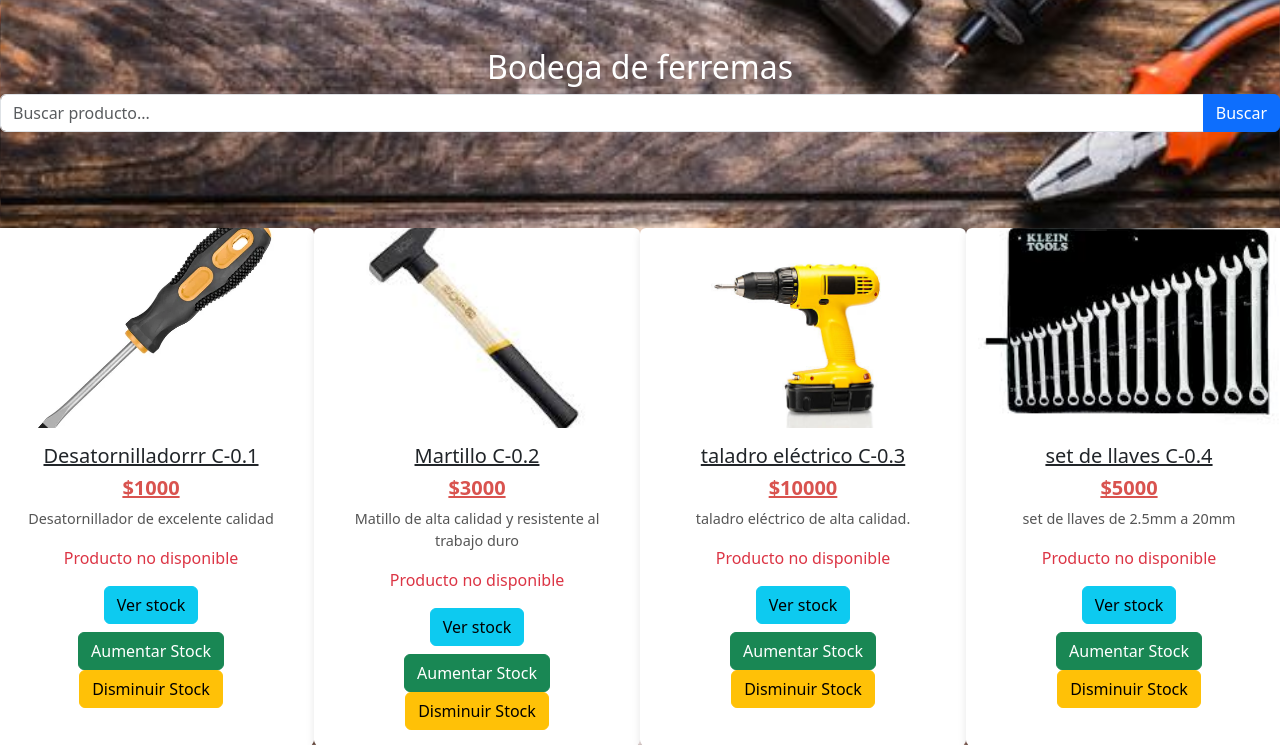
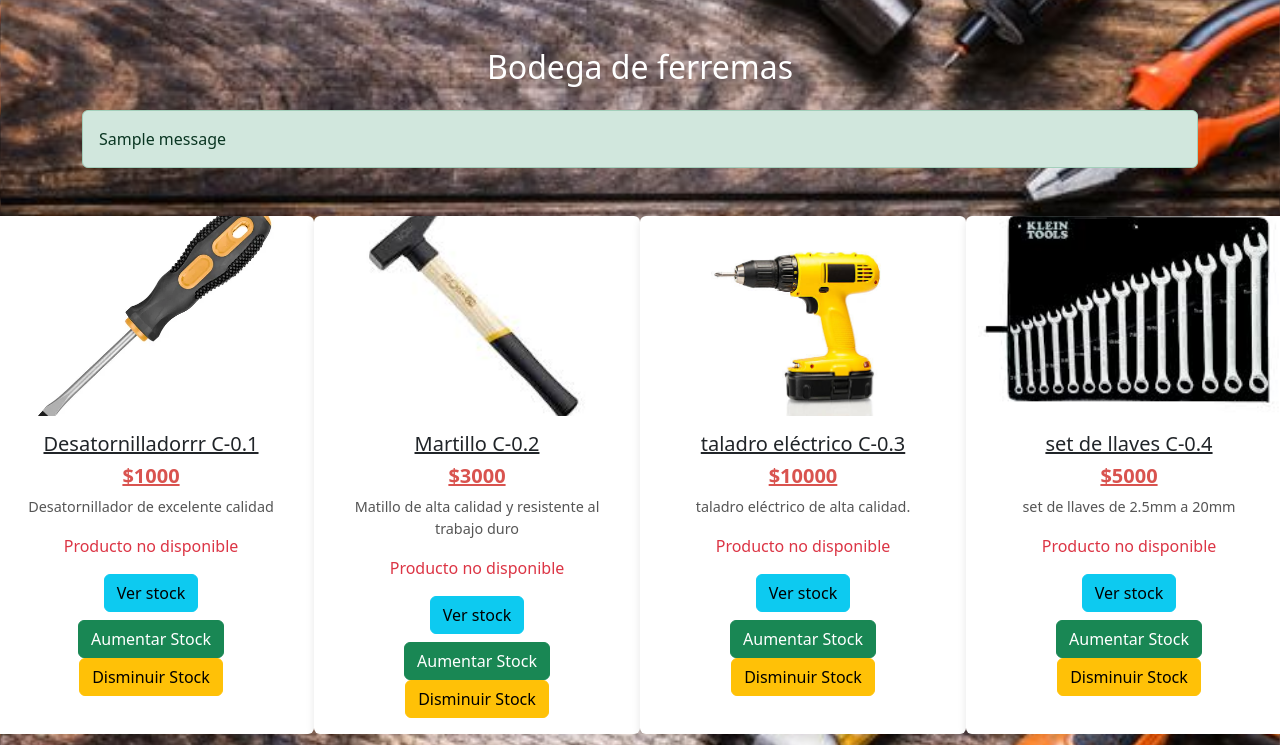
Before and after one commit to Panamaxi/https---github.com-Panamaxi-arquitectura-, a Django app: page /catalogo_bodeguero/ in a window 1280 px wide. Shown: the part 179-924 px from the top of the page. Run offline with Django 5.2, Linux system fonts and the light colour scheme; data comes from the database, SQL or seed files in the repository; both versions use the stored data as it was after the commit; one stand-in notice (Sample message) is shown; parts of the project's set-up code (start-up, migrations or seed data) failed here and were passed over; some libraries are stand-ins or nearby versions.

Commit message:
ultimos cambios

```diff
--- a/Django_Ecommerce-new_main/Proyecto_web/settings.py
+++ b/Django_Ecommerce-new_main/Proyecto_web/settings.py
@@ -49,6 +49,8 @@ MIDDLEWARE = [
     'django.contrib.auth.middleware.AuthenticationMiddleware',
     'django.contrib.messages.middleware.MessageMiddleware',
     'django.middleware.clickjacking.XFrameOptionsMiddleware',
+    'django.contrib.sessions.middleware.SessionMiddleware',
+    'django.contrib.messages.middleware.MessageMiddleware',
 ]
 
 ROOT_URLCONF = 'Proyecto_web.urls'
--- a/Django_Ecommerce-new_main/ZonaGamers/templates/base/base.html
+++ b/Django_Ecommerce-new_main/ZonaGamers/templates/base/base.html
@@ -140,9 +140,8 @@
                 <div class="card">
                     <div class="card-body" id="footers">
                         <h5 class="card-title" style="color: blueviolet">Nuestros Medios de Pago🤑💵</h5>
-                        <img src="{% static 'images/webpay-plus-integracion.png' %}" style="max-width: 100%; height: auto" />
-                        <img src="{% static 'images/mach.jpg' %}" style="max-width: 100%; height: auto" />
-                        <img src="{% static 'images/kippu.png' %}" style="max-width: 100%; height: auto" />
+                        <img src="{% static 'images/webpay-plus-integracion.png' %}" style="max-width: 100%; height: 200%" />
+
 
                     </div>
                 </div>
--- a/Django_Ecommerce-new_main/ZonaGamers/templates/pages/catalogo_bodeguero.html
+++ b/Django_Ecommerce-new_main/ZonaGamers/templates/pages/catalogo_bodeguero.html
@@ -3,25 +3,17 @@
 <link rel="stylesheet" href="{% static 'css/Estilos.css' %}" />
 {% block content %}
 <div class="container mt-5">
-  <div class="row">
-      <h2 id="titulo_catalogo" class="text-center" style="color: white;">Bodega de ferremas</h2>
-  </div>
+    <div class="row">
+        <h2 id="titulo_catalogo" class="text-center" style="color: white;">Bodega de ferremas</h2>
+    </div>
 </div>
 
-<!-- Formulario de búsqueda -->
-<div class="row">
-    <form method="GET" action="{% url 'catalogo' %}" class="mb-5">
-        <div class="input-group">
-            <input type="text" class="form-control" name="q" placeholder="Buscar producto...">
-            <button class="btn btn-primary" type="submit">Buscar</button>
-        </div>
-    </form>
-</div>
-
-<!-- Mensaje de error -->
-{% if mensaje_error %}
-    <div class="alert alert-danger" role="alert">
-        {{ mensaje_error }}
+<!-- Notificaciones -->
+{% if messages %}
+    <div class="container mt-3">
+        {% for message in messages %}
+            <div class="alert alert-success">{{ message }}</div>
+        {% endfor %}
     </div>
 {% endif %}
 
@@ -57,5 +49,4 @@
     {% endfor %}
 </div>
 
-
 {% endblock %}
--- a/Django_Ecommerce-new_main/ZonaGamers/views/render_views.py
+++ b/Django_Ecommerce-new_main/ZonaGamers/views/render_views.py
@@ -1,4 +1,6 @@
 from pyexpat.errors import messages
+from django.contrib import messages
+
 from django.shortcuts import get_object_or_404, render, redirect
 from ..models import Usuario, Carrito, Juego, CarritoJuego
 from django.contrib.auth.decorators import login_required
@@ -15,18 +17,18 @@ def catalogo(request):
     query = request.GET.get('q')
 
     if query:
-        # Filtramos los juegos que contienen el término de búsqueda en el nombre
+
         juegos = Juego.objects.filter(nombre__icontains=query)
     else:
-        # Si no hay búsqueda, mostramos todos los juegos
+
         juegos = Juego.objects.all()
 
     context = {
         "juegos": juegos,
-        "mensaje_error": None,  # Inicializamos el mensaje de error como None
+        "mensaje_error": None,
     }
 
-    # Si no se encuentran juegos después de la búsqueda, asignamos un mensaje de error
+
     if query and not juegos.exists():
         context["mensaje_error"] = "No se encontraron los productos en el catalogo de ferremas."
 
@@ -86,19 +88,18 @@ def detalle_producto(request, id):
     juego = get_object_or_404(Juego, id=id)
     return render(request, 'pages/detalle_producto.html', {'juego': juego})
 
+from django.shortcuts import redirect
+
 def aumentar_stock(request, id):
-    juego = get_object_or_404(Juego, id=id)
-    juego.stock += 1  # Aumentar el stock en 1
-    juego.save()
-    messages.success(request, f'Se ha aumentado el stock del juego {juego.nombre}.')
-    return redirect(request, 'pages/catalogo_bodeguero.html')
+
+    messages.success(request, 'Se ha aumendato el stock en 1 unidad.')
+
+    return redirect('catalogo_bodeguero')
+
+
 
 def disminuir_stock(request, id):
-    juego = get_object_or_404(Juego, id=id)
-    if juego.stock > 0:
-        juego.stock -= 1  # Disminuir el stock en 1
-        juego.save()
-        messages.success(request, f'Se ha disminuido el stock del juego {juego.nombre}.')
-    else:
-        messages.error(request, f'No se puede disminuir el stock del juego {juego.nombre}. Stock ya es 0.')
-    return redirect(request, 'pages/catalogo_bodeguero.html')
+
+    messages.success(request, 'Se ha disminuido el stock en 1 unidad.')
+
+    return redirect('catalogo_bodeguero')
```
Also changed, not shown: Django_Ecommerce-new_main/ZonaGamers/views/carrito_views.py (+5 -5 lines), Django_Ecommerce-new_main/db.sqlite3.
